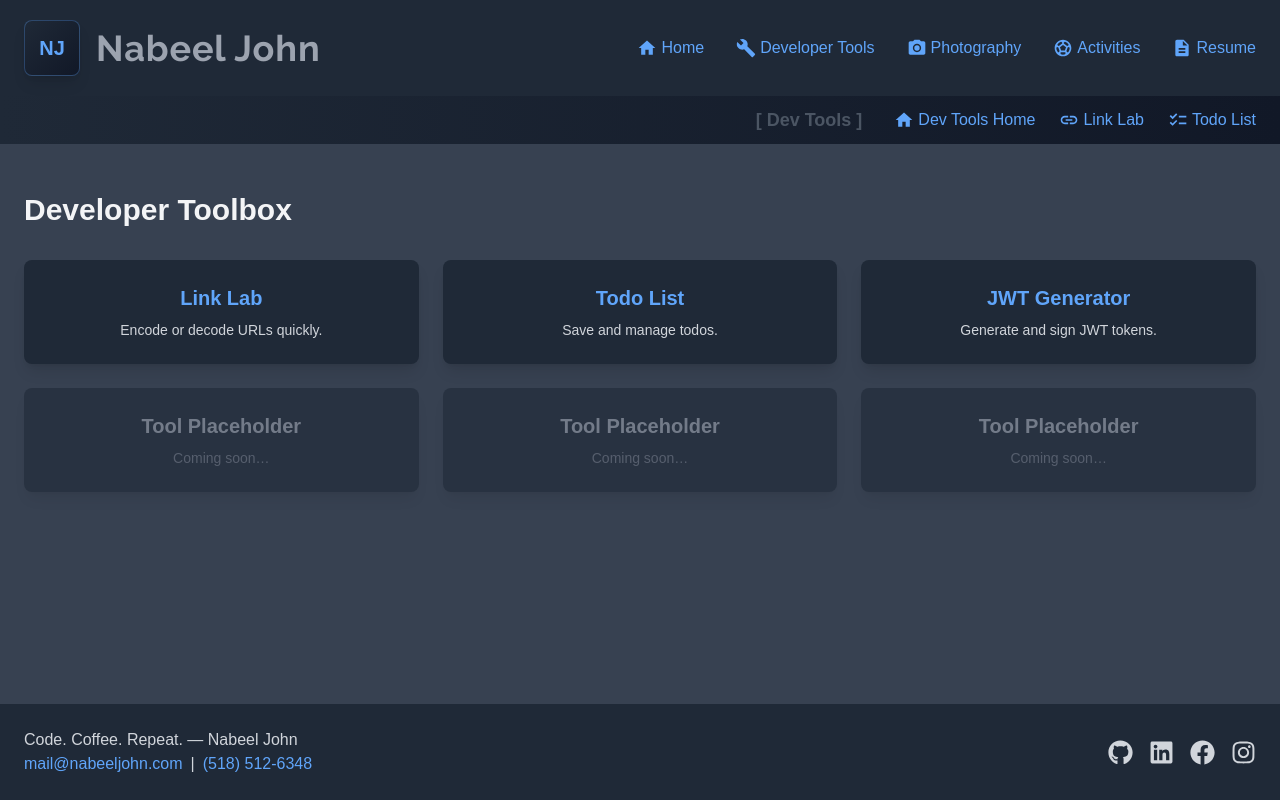
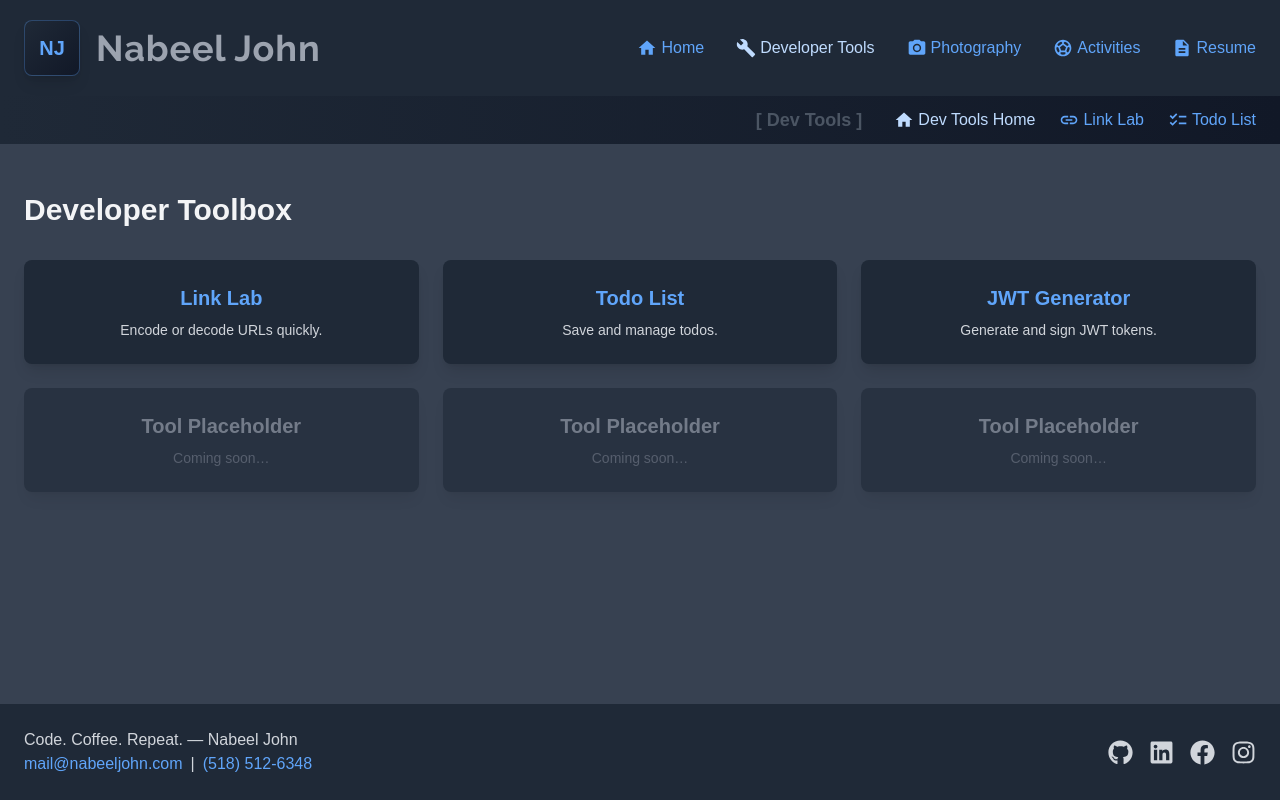
Before and after one commit to nabeeljohn/njohnweb, a Next.js app: page /tools in a window 1280 px wide. Built offline with nearby package versions, Linux system fonts and the light colour scheme.

Commit message:
link coloring update

```diff
--- a/appcomponents/devtools/devtoolsheader.tsx
+++ b/appcomponents/devtools/devtoolsheader.tsx
@@ -8,7 +8,9 @@ import { usePathname } from "next/navigation";
 export default function DevToolsHeader() {
   const [isOpen, setIsOpen] = useState(false);
   const pathname = usePathname();
-  const baseclassLinks = "text-blue-400 hover:text-blue-300 flex items-center gap-1";
+  const baseclassLinks = "hover:text-blue-300 flex items-center gap-1";
+  const inactiveClass = "text-blue-400";
+  const activeClass = "text-blue-200";
 
   return (
   <header className="w-full bg-gradient-to-r from-gray-800 to-gray-900 text-white">
@@ -24,19 +26,19 @@ export default function DevToolsHeader() {
       <nav className="hidden md:flex">
         <ul className="flex gap-6 items-center">
           <li>
-            <Link href="/tools/" className={`${baseclassLinks} ${pathname === "/tools" ? "text-blue-200" : ""}`}>
+            <Link href="/tools" className={`${baseclassLinks} ${pathname === "/tools" ? activeClass : inactiveClass}`}>
               <MdHome className="h-5 w-5" />
               Dev Tools Home
             </Link>
           </li>
           <li>
-            <Link href="/tools/url" className={`${baseclassLinks} ${pathname === "/tools/url" ? "text-blue-200" : ""}`}>
+            <Link href="/tools/url" className={`${baseclassLinks} ${pathname === "/tools/url" ? activeClass : inactiveClass}`}>
               <MdLink className="h-5 w-5" />
               Link Lab
             </Link>
           </li>
           <li>
-            <Link href="/tools/todo" className={`${baseclassLinks} ${pathname === "/tools/todo" ? "text-blue-200" : ""}`}>
+            <Link href="/tools/todo" className={`${baseclassLinks} ${pathname === "/tools/todo" ? activeClass : inactiveClass}`}>
               <MdChecklist className="h-5 w-5" />
               Todo List
             </Link>
--- a/appcomponents/main/mainheader.tsx
+++ b/appcomponents/main/mainheader.tsx
@@ -17,10 +17,14 @@ import MainLogo from "./logo";
 export default function MainHeader() {
   const [isOpen, setIsOpen] = useState(false);
   const pathname = usePathname();
-  const cleanPath = pathname.replace(/\/$/, ""); // remove trailing slash for consistency
-  const baseClassHome="text-blue-400 hover:text-blue-300 flex items-center gap-1";
-  const baseclassLinks = "flex items-center gap-1 text-blue-400 hover:text-blue-300 transition";
-  const baseclassLinksMobile = "flex items-center gap-1 text-blue-400 hover:text-blue-300";
+  const baseClassHome="hover:text-blue-300 flex items-center gap-1";
+  const baseclassLinks = "flex items-center gap-1 hover:text-blue-300 transition";
+  const baseclassLinksMobile = "flex items-center gap-1 hover:text-blue-300";
+  const activeClass = "text-blue-200";
+  const inactiveClass = "text-blue-400";
+
+console.log("pathname:", JSON.stringify(pathname));
+
 
   return (
     <header className="w-full bg-gray-800 text-white">
@@ -46,7 +50,7 @@ export default function MainHeader() {
         <nav className="hidden md:flex ml-auto">
           <ul className="flex gap-8 items-center">
             <li>
-              <Link href="/" className={`${baseClassHome} ${pathname === "/" ? "text-blue-200" : ""}`}>
+              <Link href="/" className={`${baseClassHome} ${pathname === "/" ? activeClass : inactiveClass}`}>
                 <MdHome className="h-5 w-5" />
                 Home
               </Link>
@@ -54,7 +58,7 @@ export default function MainHeader() {
             <li className="flex items-center gap-1">
               <Link
                 href="/tools"
-                className={`${baseclassLinks} ${cleanPath.startsWith("/tools") ? "text-blue-200" : ""}`}>
+                className={`${baseclassLinks} ${pathname.startsWith("/tools") ? activeClass : inactiveClass}`}>
                 <MdBuild className="h-5 w-5" />
                 Developer Tools
               </Link>
@@ -62,7 +66,7 @@ export default function MainHeader() {
             <li className="flex items-center gap-1">
               <Link
                 href="/photography"
-                className={`${baseclassLinks} ${cleanPath === "/photography" ? "text-blue-200" : ""}`}
+                className={`${baseclassLinks} ${pathname.startsWith("/photography") ? activeClass : inactiveClass}`}
               >
                 <MdPhotoCamera className="h-5 w-5" />
                 Photography
@@ -71,7 +75,7 @@ export default function MainHeader() {
             <li className="flex items-center gap-1">
               <Link
                 href="/activities"
-                className={`${baseclassLinks} ${cleanPath === "/activities" ? "text-blue-200" : ""}`}
+                className={`${baseclassLinks} ${pathname.startsWith("/activities") ? activeClass : inactiveClass}`}
               >
                 <MdSportsSoccer className="h-5 w-5" />
                 Activities
@@ -82,7 +86,7 @@ export default function MainHeader() {
                 href="https://resume.nabeeljohn.com"
                 target="_blank"
                 rel="noopener noreferrer"
-                className={`${baseclassLinks} ${cleanPath === "/resume" ? "text-blue-200" : ""}`}
+                className={`${baseclassLinks} ${pathname.startsWith("/resume") ? activeClass : inactiveClass}`}
               >
                 <MdDescription className="h-5 w-5" />
                 Resume
@@ -99,7 +103,7 @@ export default function MainHeader() {
             <li>
               <Link
                 href="/"
-                className={`${baseclassLinksMobile} ${pathname === "/" ? "text-blue-200" : ""}`}
+                className={`${baseclassLinksMobile} ${pathname === "/" ? activeClass : inactiveClass}`}
               >
                 <MdHome className="h-5 w-5" />
                 Home
@@ -108,7 +112,7 @@ export default function MainHeader() {
             <li>
               <Link
                 href="/tools"
-                className={`${baseclassLinksMobile} ${pathname.startsWith("/tools") ? "text-blue-200" : ""}`}
+                className={`${baseclassLinksMobile} ${pathname.startsWith("/tools") ? activeClass : inactiveClass}`}
               >
                 <MdBuild className="h-5 w-5" />
                 Developer Tools
@@ -117,7 +121,7 @@ export default function MainHeader() {
             <li>
               <Link
                 href="/photography"
-                className={`${baseclassLinksMobile} ${pathname === "/photography" ? "text-blue-200" : ""}`}
+                className={`${baseclassLinksMobile} ${pathname.startsWith("/photography") ? activeClass : inactiveClass}`}
               >
                 <MdPhotoCamera className="h-5 w-5" />
                 Photography
@@ -126,7 +130,7 @@ export default function MainHeader() {
             <li>
               <Link
                 href="/activities"
-                className={`${baseclassLinksMobile} ${pathname === "/activities" ? "text-blue-200" : ""}`}
+                className={`${baseclassLinksMobile} ${pathname.startsWith("/activities") ? activeClass : inactiveClass}`}
               >
                 <MdSportsSoccer className="h-5 w-5" />
                 Activities
```
Also changed, not shown: 1 other file (tests, documents, lock files or other folders).
